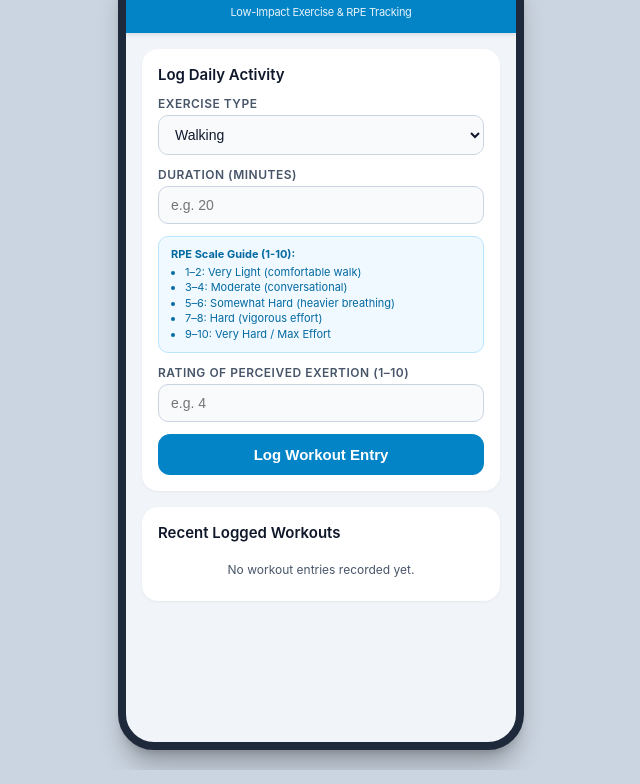
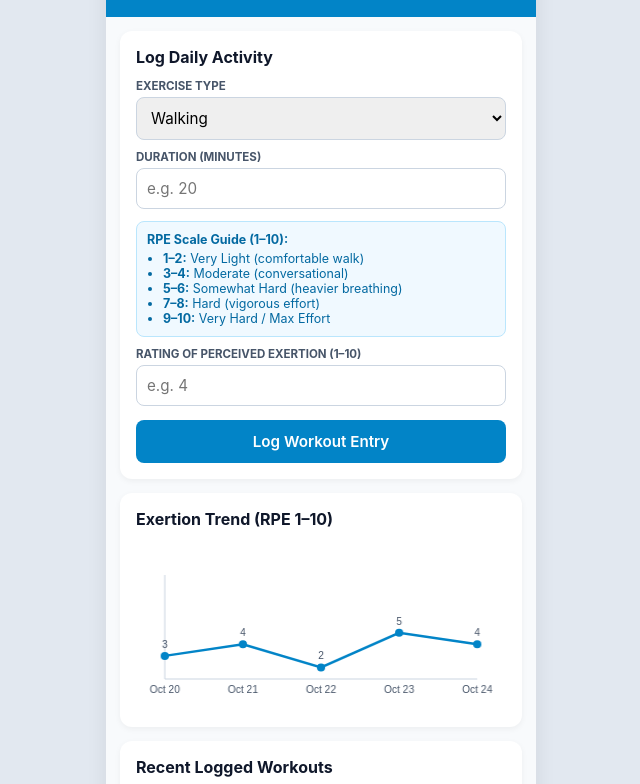
Before and after one commit to justycejackson059-byte/cardio-fit-and-care, a plain HTML site: page index.html in a window 1280 px wide. Shown: the part 66-850 px from the top of the page, without its empty margins (319-959 px from the left). Drawn offline with Linux system fonts and the light colour scheme.

Commit message:
Update index.html

```diff
--- a/index.html
+++ b/index.html
@@ -1,294 +1,190 @@
 <!DOCTYPE html>
 <html lang="en">
 <head>
-    <meta charset="UTF-8">
-    <meta name="viewport" content="width=device-width, initial-scale=1.0">
-    <title>CardioFit & Care - App Prototype</title>
+  <meta charset="UTF-8" />
+  <meta name="viewport" content="width=device-width, initial-scale=1.0, maximum-scale=1.0, user-scalable=no" />
+  <meta name="apple-mobile-web-app-capable" content="yes" />
+  <meta name="apple-mobile-web-app-status-bar-style" content="default" />
+  <meta name="theme-color" content="#0284c7" />
+  <title>CardioFit & Care</title>
+  <link rel="manifest" href="manifest.json" />
   <style>
-        :root {
-            --primary: #0284c7;
-            --bg: #f1f5f9;
-            --card-bg: #ffffff;
-            --text: #0f172a;
-            --subtext: #475569;
-        }
-
-        body {
-            font-family: -apple-system, BlinkMacSystemFont, "Segoe UI", Roboto, Helvetica, Arial, sans-serif;
-            background-color: #cbd5e1;
-            margin: 0;
-            padding: 20px 10px;
-            display: flex;
-            justify-content: center;
-            align-items: center;
-            min-height: 100vh;
-            box-sizing: border-box;
-        }
-
-        /* Mobile App Frame Shell */
-        .app-container {
-            background-color: var(--bg);
-            width: 100%;
-            max-width: 390px;
-            height: 780px;
-            border-radius: 36px;
-            box-shadow: 0 20px 25px -5px rgba(0, 0, 0, 0.25), 0 8px 10px -6px rgba(0, 0, 0, 0.2);
-            border: 8px solid #1e293b;
-            display: flex;
-            flex-direction: column;
-            overflow: hidden;
-            position: relative;
-        }
-
-        /* App Header Bar */
-        .app-header {
-            background-color: var(--primary);
-            color: white;
-            padding: 20px 16px 14px 16px;
-            text-align: center;
-            font-size: 18px;
-            font-weight: 700;
-            letter-spacing: -0.3px;
-            box-shadow: 0 2px 4px rgba(0,0,0,0.1);
-        }
-
-        .app-header span {
-            display: block;
-            font-size: 11px;
-            font-weight: 400;
-            opacity: 0.9;
-            margin-top: 2px;
-        }
-
-        /* App Scrollable Content Area */
-        .app-content {
-            flex: 1;
-            overflow-y: auto;
-            padding: 16px;
-            display: flex;
-            flex-direction: column;
-            gap: 16px;
-        }
-
-        /* App Card Component */
-        .card {
-            background: var(--card-bg);
-            border-radius: 16px;
-            padding: 16px;
-            box-shadow: 0 1px 3px rgba(0,0,0,0.05);
-        }
-
-        .card-title {
-            font-size: 15px;
-            font-weight: 600;
-            color: var(--text);
-            margin: 0 0 12px 0;
-        }
-
-        .field-group {
-            margin-bottom: 12px;
-        }
-
-        label {
-            display: block;
-            font-size: 12px;
-            font-weight: 600;
-            color: var(--subtext);
-            margin-bottom: 4px;
-            text-transform: uppercase;
-            letter-spacing: 0.5px;
-        }
-
-        select, input {
-            width: 100%;
-            padding: 10px 12px;
-            border: 1px solid #cbd5e1;
-            border-radius: 10px;
-            font-size: 14px;
-            box-sizing: border-box;
-            background-color: #f8fafc;
-            color: var(--text);
-            outline: none;
-        }
-
-        select:focus, input:focus {
-            border-color: var(--primary);
-            background-color: #ffffff;
-        }
-
-        /* RPE Guide Badge System */
-        .rpe-guide-box {
-            background-color: #f0f9ff;
-            border: 1px solid #bae6fd;
-            border-radius: 10px;
-            padding: 10px 12px;
-            font-size: 11px;
-            color: #0369a1;
-            margin-bottom: 12px;
-        }
-
-        .rpe-guide-box strong {
-            display: block;
-            margin-bottom: 4px;
-        }
-
-        .rpe-list {
-            margin: 0;
-            padding-left: 14px;
-            line-height: 1.4;
-        }
-
-        .btn-primary {
-            width: 100%;
-            padding: 12px;
-            background-color: var(--primary);
-            color: white;
-            border: none;
-            border-radius: 12px;
-            font-size: 15px;
-            font-weight: 600;
-            cursor: pointer;
-            transition: background-color 0.2s;
-        }
-
-        .btn-primary:active {
-            background-color: #0369a1;
-        }
-
-        /* Dynamic Workout Log List */
-        .log-item {
-            display: flex;
-            justify-content: space-between;
-            align-items: center;
-            padding: 10px 0;
-            border-bottom: 1px solid #e2e8f0;
-        }
-
-        .log-item:last-child {
-            border-bottom: none;
-        }
-
-        .log-info {
-            display: flex;
-            flex-direction: column;
-        }
-
-        .log-activity {
-            font-size: 14px;
-            font-weight: 600;
-            color: var(--text);
-        }
-
-        .log-details {
-            font-size: 12px;
-            color: var(--subtext);
-        }
-
-        .rpe-badge {
-            background-color: #e0f2fe;
-            color: #0369a1;
-            font-size: 11px;
-            font-weight: 700;
-            padding: 4px 8px;
-            border-radius: 12px;
-        }
-
-        .empty-log {
-            font-size: 12px;
-            color: var(--subtext);
-            text-align: center;
-            padding: 8px 0;
-        }
+    * { box-sizing: border-box; font-family: -apple-system, BlinkMacSystemFont, "Segoe UI", Roboto, sans-serif; }
+    body { margin: 0; background: #e2e8f0; display: flex; justify-content: center; }
+    .app-shell { width: 100%; max-width: 430px; min-height: 100vh; background: #f8fafc; box-shadow: 0 0 20px rgba(0,0,0,0.08); padding-bottom: 30px; }
+    .header { background: #0284c7; color: #fff; padding: 20px 16px; text-align: center; }
+    .header h1 { margin: 0; font-size: 1.25rem; }
+    .header p { margin: 4px 0 0; font-size: 0.8rem; opacity: 0.9; }
+    .card { background: #fff; margin: 14px; padding: 16px; border-radius: 12px; box-shadow: 0 2px 6px rgba(0,0,0,0.05); }
+    .card h2 { margin: 0 0 12px; font-size: 1rem; color: #0f172a; }
+    label { display: block; font-size: 0.72rem; font-weight: 700; color: #475569; margin: 10px 0 4px; text-transform: uppercase; }
+    select, input { width: 100%; padding: 10px; border: 1px solid #cbd5e1; border-radius: 8px; font-size: 0.95rem; }
+    .rpe-guide { background: #f0f9ff; border: 1px solid #bae6fd; border-radius: 8px; padding: 10px; margin-top: 12px; font-size: 0.78rem; color: #0369a1; }
+    .rpe-guide ul { margin: 4px 0 0; padding-left: 16px; }
+    button { width: 100%; margin-top: 14px; padding: 12px; background: #0284c7; color: #fff; border: none; border-radius: 8px; font-size: 0.95rem; font-weight: 600; cursor: pointer; }
+    button:active { background: #0369a1; }
+    .btn-clear { background: #e2e8f0; color: #334155; margin-top: 8px; padding: 8px; font-size: 0.8rem; }
+    .workout-item { border-bottom: 1px solid #e2e8f0; padding: 10px 0; display: flex; justify-content: space-between; align-items: center; font-size: 0.88rem; }
+    .workout-item:last-child { border-bottom: none; }
+    .badge { background: #e0f2fe; color: #0369a1; padding: 4px 8px; border-radius: 999px; font-weight: 700; font-size: 0.78rem; }
+    canvas { width: 100%; height: 160px; margin-top: 6px; }
   </style>
 </head>
 <body>
-
-    <div class="app-container">
-        <header class="app-header">
-            CardioFit & Care
-            <span>Low-Impact Exercise & RPE Tracking</span>
-        </header>
-
-        <main class="app-content">
-            <!-- Logging Form Card -->
-            <section class="card">
-                <h3 class="card-title">Log Daily Activity</h3>
-                <form id="workoutForm">
-                    <div class="field-group">
-                        <label for="workoutType">Exercise Type</label>
-                        <select id="workoutType" required>
-                            <option value="Walking">Walking</option>
-                            <option value="Cycling">Cycling</option>
-                            <option value="Light Aerobics">Light Aerobics</option>
-                            <option value="Water Aerobics">Water Aerobics</option>
-                            <option value="Chair Exercises">Chair Exercises</option>
-                        </select>
+  <div class="app-shell">
+    <div class="header">
+      <h1>CardioFit & Care</h1>
+      <p>Low-Impact Exercise & RPE Tracking</p>
     </div>
 
-                    <div class="field-group">
-                        <label for="duration">Duration (minutes)</label>
-                        <input type="number" id="duration" placeholder="e.g. 20" min="1" max="180" required>
-                    </div>
+    <div class="card">
+      <h2>Log Daily Activity</h2>
+      <label for="exerciseType">Exercise Type</label>
+      <select id="exerciseType">
+        <option value="Walking">Walking</option>
+        <option value="Seated Marching">Seated Marching</option>
+        <option value="Stationary Cycling">Stationary Cycling</option>
+        <option value="Water Aerobics">Water Aerobics</option>
+        <option value="Gentle Stretching">Gentle Stretching</option>
+      </select>
 
-                    <div class="rpe-guide-box">
-                        <strong>RPE Scale Guide (1-10):</strong>
-                        <ul class="rpe-list">
-                            <li>1–2: Very Light (comfortable walk)</li>
-                            <li>3–4: Moderate (conversational)</li>
-                            <li>5–6: Somewhat Hard (heavier breathing)</li>
-                            <li>7–8: Hard (vigorous effort)</li>
-                            <li>9–10: Very Hard / Max Effort</li>
+      <label for="duration">Duration (Minutes)</label>
+      <input type="number" id="duration" placeholder="e.g. 20" min="1" />
+
+      <div class="rpe-guide">
+        <strong>RPE Scale Guide (1–10):</strong>
+        <ul>
+          <li><strong>1–2:</strong> Very Light (comfortable walk)</li>
+          <li><strong>3–4:</strong> Moderate (conversational)</li>
+          <li><strong>5–6:</strong> Somewhat Hard (heavier breathing)</li>
+          <li><strong>7–8:</strong> Hard (vigorous effort)</li>
+          <li><strong>9–10:</strong> Very Hard / Max Effort</li>
         </ul>
       </div>
 
-                    <div class="field-group">
-                        <label for="rpeScore">Rating of Perceived Exertion (1–10)</label>
-                        <input type="number" id="rpeScore" placeholder="e.g. 4" min="1" max="10" required>
+      <label for="rpe">Rating of Perceived Exertion (1–10)</label>
+      <input type="number" id="rpe" placeholder="e.g. 4" min="1" max="10" />
+
+      <button onclick="logWorkout()">Log Workout Entry</button>
     </div>
 
-                    <button type="submit" class="btn-primary">Log Workout Entry</button>
-                </form>
-            </section>
+    <div class="card">
+      <h2>Exertion Trend (RPE 1–10)</h2>
+      <canvas id="rpeChart" width="360" height="160"></canvas>
+    </div>
 
-            <!-- Activity History Card -->
-            <section class="card">
-                <h3 class="card-title">Recent Logged Workouts</h3>
-                <div id="workoutLogList">
-                    <div class="empty-log">No workout entries recorded yet.</div>
+    <div class="card">
+      <h2>Recent Logged Workouts</h2>
+      <div id="workoutList"></div>
+      <button class="btn-clear" onclick="clearWorkouts()">Reset Sample Data</button>
     </div>
-            </section>
-        </main>
   </div>
 
   <script>
-        document.getElementById('workoutForm').addEventListener('submit', function(e) {
-            e.preventDefault();
+    const defaultWorkouts = [
+      { type: "Walking", duration: 20, rpe: 3, date: "Oct 20" },
+      { type: "Stationary Cycling", duration: 15, rpe: 4, date: "Oct 21" },
+      { type: "Walking", duration: 15, rpe: 2, date: "Oct 22" },
+      { type: "Water Aerobics", duration: 25, rpe: 5, date: "Oct 23" },
+      { type: "Walking", duration: 20, rpe: 4, date: "Oct 24" }
+    ];
 
-            const type = document.getElementById('workoutType').value;
-            const duration = document.getElementById('duration').value;
-            const rpe = document.getElementById('rpeScore').value;
-            const logList = document.getElementById('workoutLogList');
+    let workouts = JSON.parse(localStorage.getItem("cardiofit_logs")) || defaultWorkouts;
 
-            const emptyMsg = logList.querySelector('.empty-log');
-            if (emptyMsg) {
-                emptyMsg.remove();
+    function saveAndRender() {
+      localStorage.setItem("cardiofit_logs", JSON.stringify(workouts));
+      renderList();
+      drawChart();
     }
 
-            const item = document.createElement('div');
-            item.className = 'log-item';
-            item.innerHTML = `
-                <div class="log-info">
-                    <span class="log-activity">${type}</span>
-                    <span class="log-details">${duration} mins</span>
+    function logWorkout() {
+      const type = document.getElementById("exerciseType").value;
+      const duration = parseInt(document.getElementById("duration").value);
+      const rpe = parseInt(document.getElementById("rpe").value);
+
+      if (!duration || duration <= 0 || !rpe || rpe < 1 || rpe > 10) {
+        alert("Please enter a valid duration and an RPE between 1 and 10.");
+        return;
+      }
+
+      const today = new Date().toLocaleDateString("en-US", { month: "short", day: "numeric" });
+      workouts.push({ type, duration, rpe, date: today });
+
+      document.getElementById("duration").value = "";
+      document.getElementById("rpe").value = "";
+      saveAndRender();
+    }
+
+    function clearWorkouts() {
+      workouts = [...defaultWorkouts];
+      saveAndRender();
+    }
+
+    function renderList() {
+      const list = document.getElementById("workoutList");
+      list.innerHTML = workouts.slice().reverse().map(w => `
+        <div class="workout-item">
+          <div>
+            <strong>${w.type}</strong><br/>
+            <span style="color:#64748b;font-size:0.78rem;">${w.date} • ${w.duration} mins</span>
           </div>
-                <span class="rpe-badge">RPE ${rpe}</span>
-            `;
+          <span class="badge">RPE ${w.rpe}/10</span>
+        </div>
+      `).join("");
+    }
 
-            logList.insertBefore(item, logList.firstChild);
+    function drawChart() {
+      const canvas = document.getElementById("rpeChart");
+      const ctx = canvas.getContext("2d");
+      ctx.clearRect(0, 0, canvas.width, canvas.height);
 
-            document.getElementById('duration').value = '';
-            document.getElementById('rpeScore').value = '';
+      const recent = workouts.slice(-7);
+      const pad = 28;
+      const w = canvas.width - pad * 2;
+      const h = canvas.height - pad * 2;
+
+      ctx.strokeStyle = "#cbd5e1";
+      ctx.beginPath();
+      ctx.moveTo(pad, pad);
+      ctx.lineTo(pad, pad + h);
+      ctx.lineTo(pad + w, pad + h);
+      ctx.stroke();
+
+      if (recent.length === 0) return;
+
+      ctx.strokeStyle = "#0284c7";
+      ctx.lineWidth = 2.5;
+      ctx.beginPath();
+
+      recent.forEach((item, i) => {
+        const x = pad + (recent.length === 1 ? w / 2 : (i / (recent.length - 1)) * w);
+        const y = pad + h - ((item.rpe - 1) / 9) * h;
+        if (i === 0) ctx.moveTo(x, y);
+        else ctx.lineTo(x, y);
       });
+      ctx.stroke();
+
+      recent.forEach((item, i) => {
+        const x = pad + (recent.length === 1 ? w / 2 : (i / (recent.length - 1)) * w);
+        const y = pad + h - ((item.rpe - 1) / 9) * h;
+        ctx.fillStyle = "#0284c7";
+        ctx.beginPath();
+        ctx.arc(x, y, 4, 0, Math.PI * 2);
+        ctx.fill();
+
+        ctx.fillStyle = "#475569";
+        ctx.font = "10px sans-serif";
+        ctx.textAlign = "center";
+        ctx.fillText(item.date, x, pad + h + 14);
+        ctx.fillText(item.rpe, x, y - 8);
+      });
+    }
+
+    if ("serviceWorker" in navigator) {
+      navigator.serviceWorker.register("./sw.js").catch(() => {});
+    }
+
+    saveAndRender();
   </script>
 </body>
 </html>
```
Lines whose indentation alone changed are shown as unchanged.
